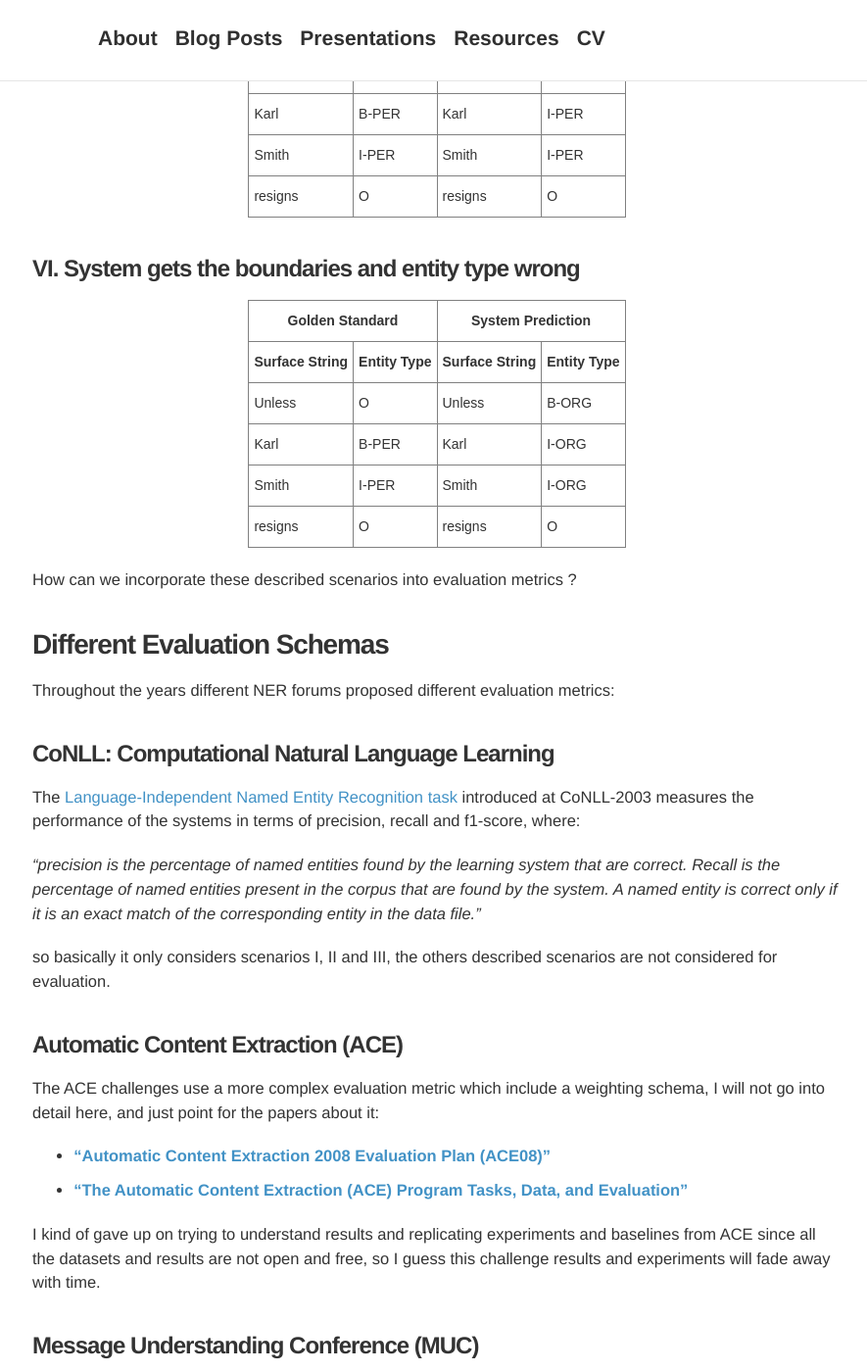
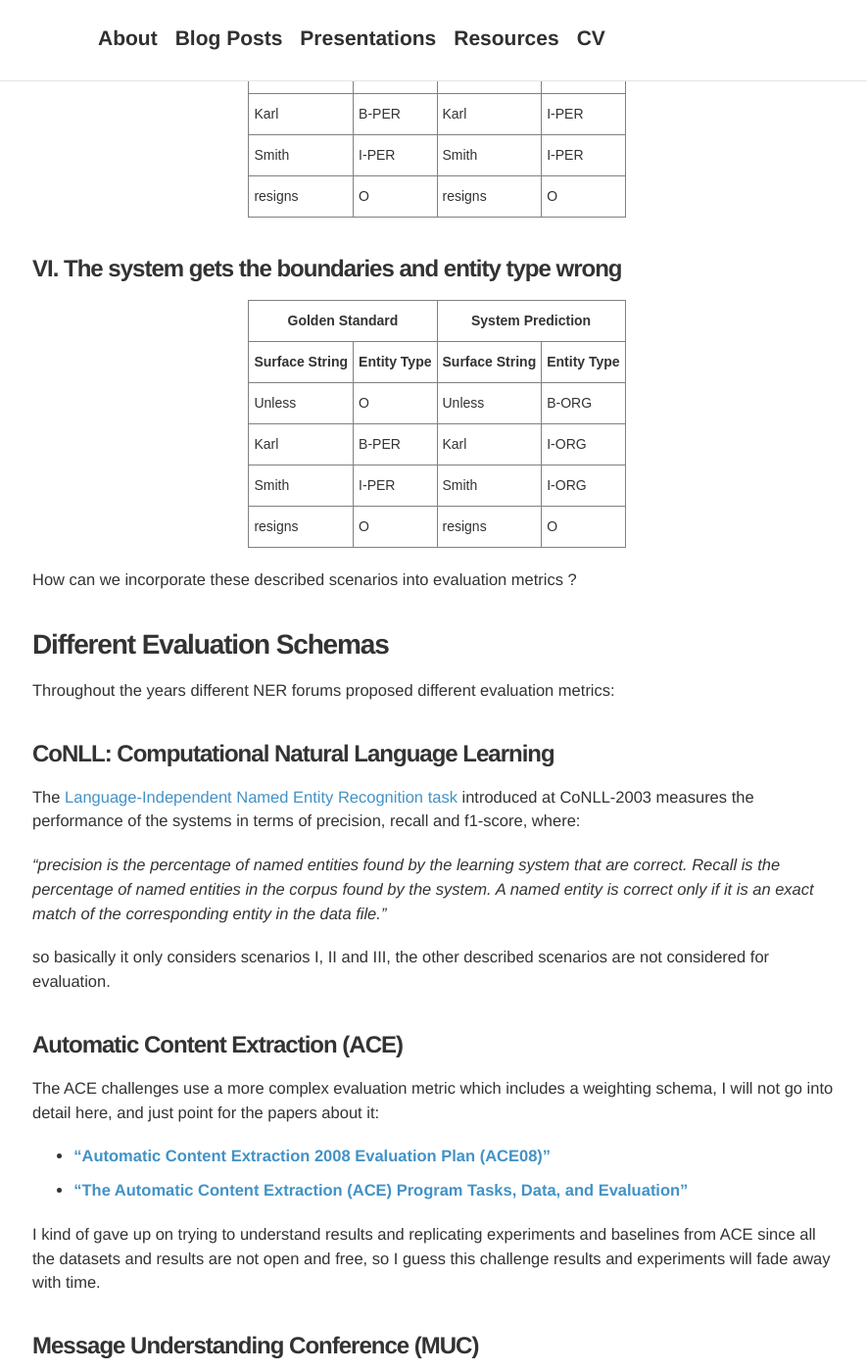
Before and after one commit to davidsbatista/davidsbatista.net, a Jekyll site: the page built from _posts/2018-05-09-Named_Entity_Evaluation.md, in a window 1280 px wide and 1400 px high, scrolled down 2425 px. Shown: the whole window at 98% size, without its empty margins (194-1079 px from the left). Built offline with Jekyll 4.4.1, drawn with Linux system fonts in a browser that asks for light colours; nearby versions of some CDN libraries; comment, search, counter and statistics services are not loaded; some of the changed text lies outside the part shown.

Commit message:
fixing typos

```diff
--- a/_posts/2018-05-09-Named_Entity_Evaluation.md
+++ b/_posts/2018-05-09-Named_Entity_Evaluation.md
@@ -79,7 +79,7 @@
 </table>
 </center>
 
-#### __II. System hypothesized an entity__
+#### __II. The system hypothesised an entity__
 
 <center>
 <table class="tg">
@@ -120,9 +120,7 @@
 </table>
 </center>
 
-
-
-#### __III. System misses an entity__
+#### __III. The system misses an entity__
 
 <center>
 <table class="tg">
@@ -167,7 +165,7 @@
 
 But of course we are discarding partial matches, or other scenarios when the NER system gets the named-entity surface string correct but the type wrong, and we might also want to evaluate these scenarios again at a full-entity level.
 
-#### __IV. System assigns the wrong entity type__
+#### __IV. The system assigns the wrong entity type__
 
 <center>
 <table class="tg">
@@ -220,9 +218,7 @@
 </table>
 </center>
 
-
-
-#### __V. System gets the boundaries of the surface string wrong__
+#### __V. The system gets the boundaries of the surface string wrong__
 
 <center>
 <table class="tg">
@@ -263,9 +259,7 @@
 </table>
 </center>
 
-
-
-#### __VI. System gets the boundaries and entity type wrong__
+#### __VI. The system gets the boundaries and entity type wrong__
 
 <center>
 <table class="tg">
@@ -316,15 +310,15 @@
 
 The [Language-Independent Named Entity Recognition task](http://www.aclweb.org/anthology/W03-0419) introduced at CoNLL-2003 measures the performance of the systems in terms of precision, recall and f1-score, where:
 
- _"precision is the percentage of named entities found by the learning system that are correct. Recall is the percentage of named entities present in the corpus that are found by the system. A named entity is correct only if it is an exact match of the corresponding entity in the data file."_
+ _"precision is the percentage of named entities found by the learning system that are correct. Recall is the percentage of named entities in the corpus found by the system. A named entity is correct only if it is an exact match of the corresponding entity in the data file."_
 
- so basically it only considers scenarios I, II and III, the others described scenarios are not considered for evaluation.
+ so basically it only considers scenarios I, II and III, the other described scenarios are not considered for evaluation.
 
 
 #### __Automatic Content Extraction (ACE)__
 
 
-The ACE challenges use a more complex evaluation metric which include a weighting schema, I will not go into detail here, and just point for the papers about it:
+The ACE challenges use a more complex evaluation metric which includes a weighting schema, I will not go into detail here, and just point for the papers about it:
 
 * __["Automatic Content Extraction 2008 Evaluation Plan (ACE08)"](http://www.eng.utah.edu/~cs6961/papers/ACE-2008-description.pdf)__
 
```
Also changed, not shown: other parts of _posts/2018-05-09-Named_Entity_Evaluation.md (+4 -4 lines).
